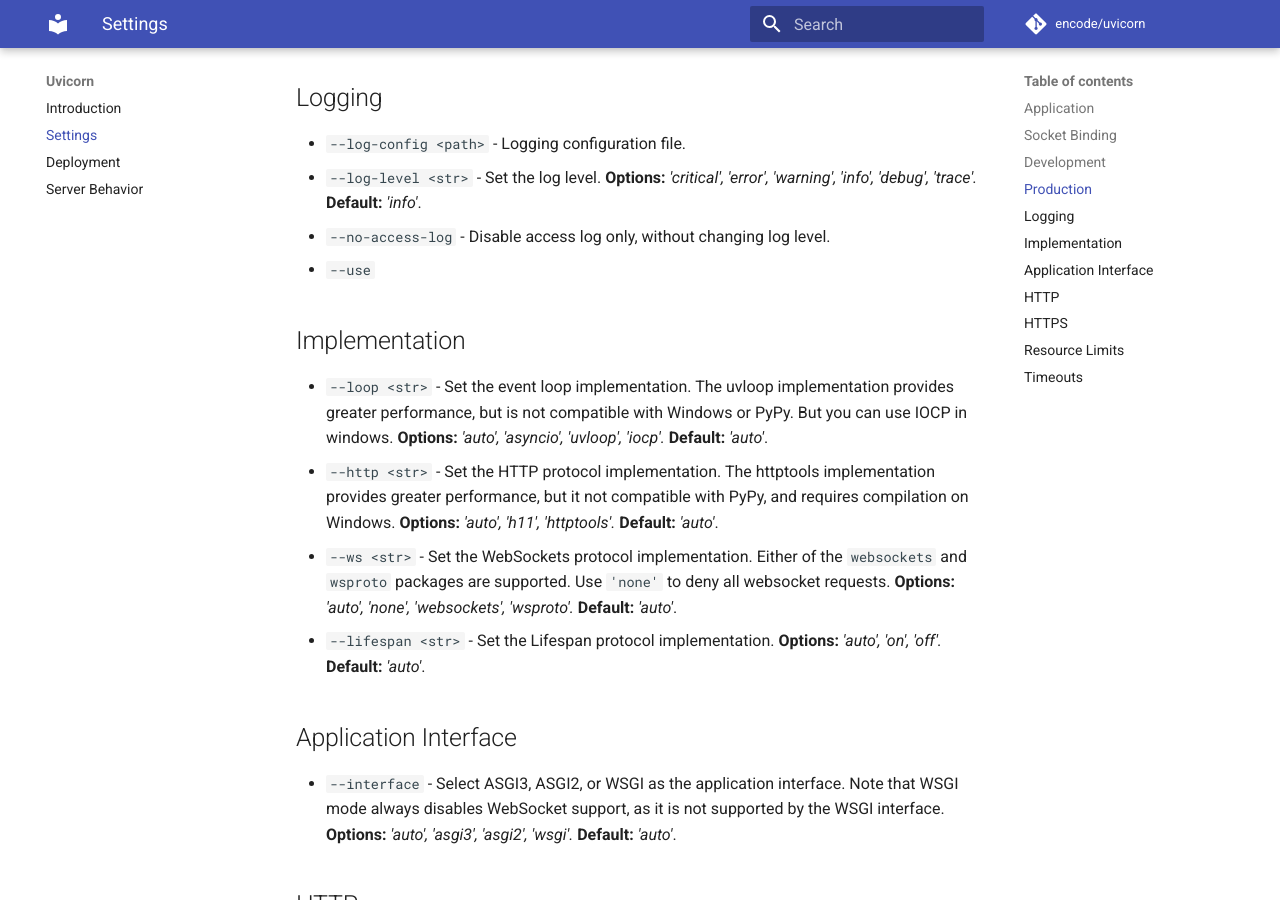
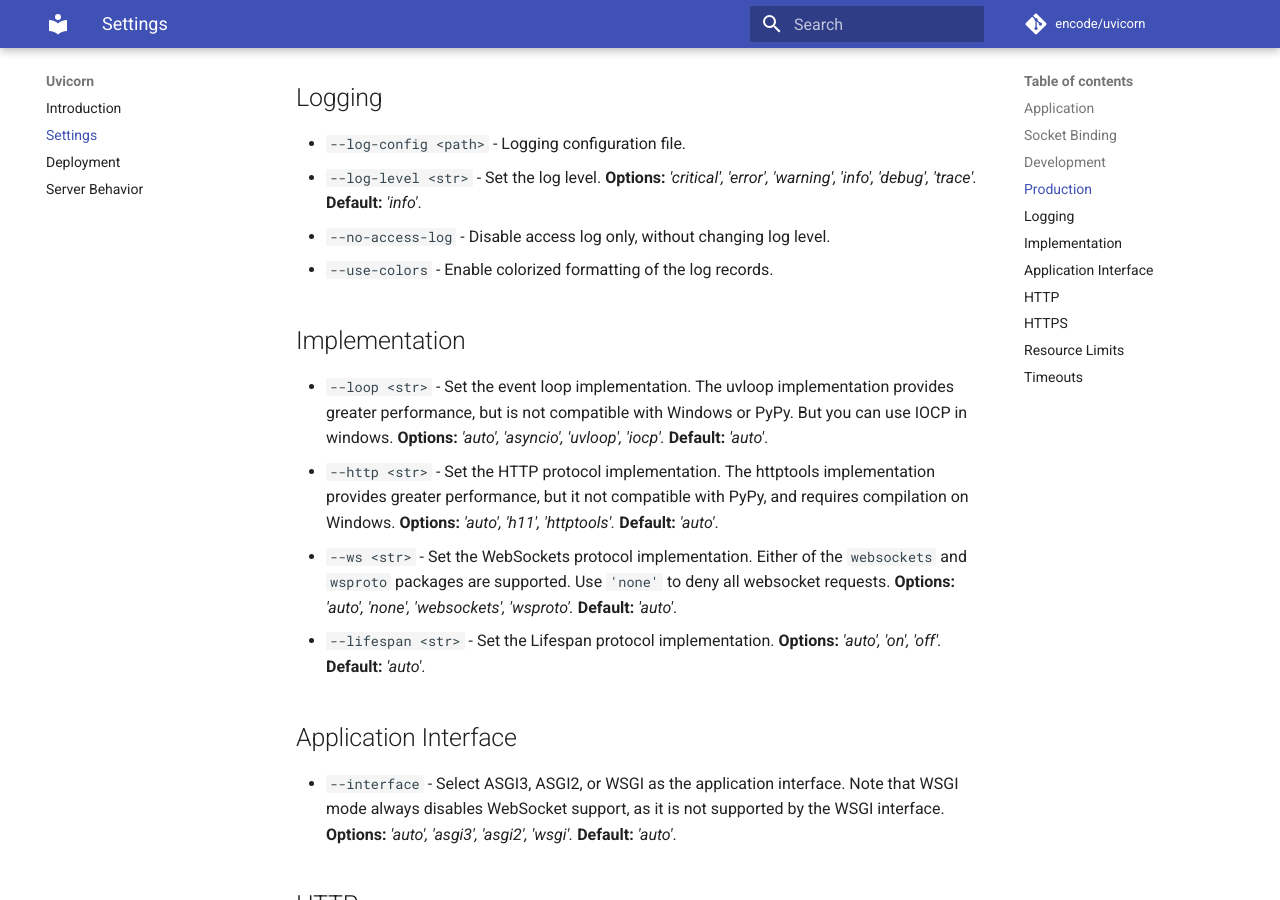
Before and after one commit to encode/uvicorn, an MkDocs documentation site: the page built from docs/settings.md, in a window 1280 px wide and 900 px high, scrolled down 961 px. Built offline with MkDocs 1.6.1 and Material for MkDocs 9.7.7, drawn with Linux system fonts in a browser that asks for light colours; comment, search, counter and statistics services are not loaded; old or Windows-style settings are respelled for this version of MkDocs.

Commit message:
Added settings

```diff
--- a/docs/settings.md
+++ b/docs/settings.md
@@ -30,7 +30,7 @@ equivalent keyword arguments, eg. `uvicorn.run("example:app", port=5000, reload=
 * `--log-config <path>` - Logging configuration file.
 * `--log-level <str>` - Set the log level. **Options:** *'critical', 'error', 'warning', 'info', 'debug', 'trace'.* **Default:** *'info'*.
 * `--no-access-log` - Disable access log only, without changing log level.
-* `--use`
+* `--use-colors` - Enable colorized formatting of the log records.
 
 ## Implementation
 
```
